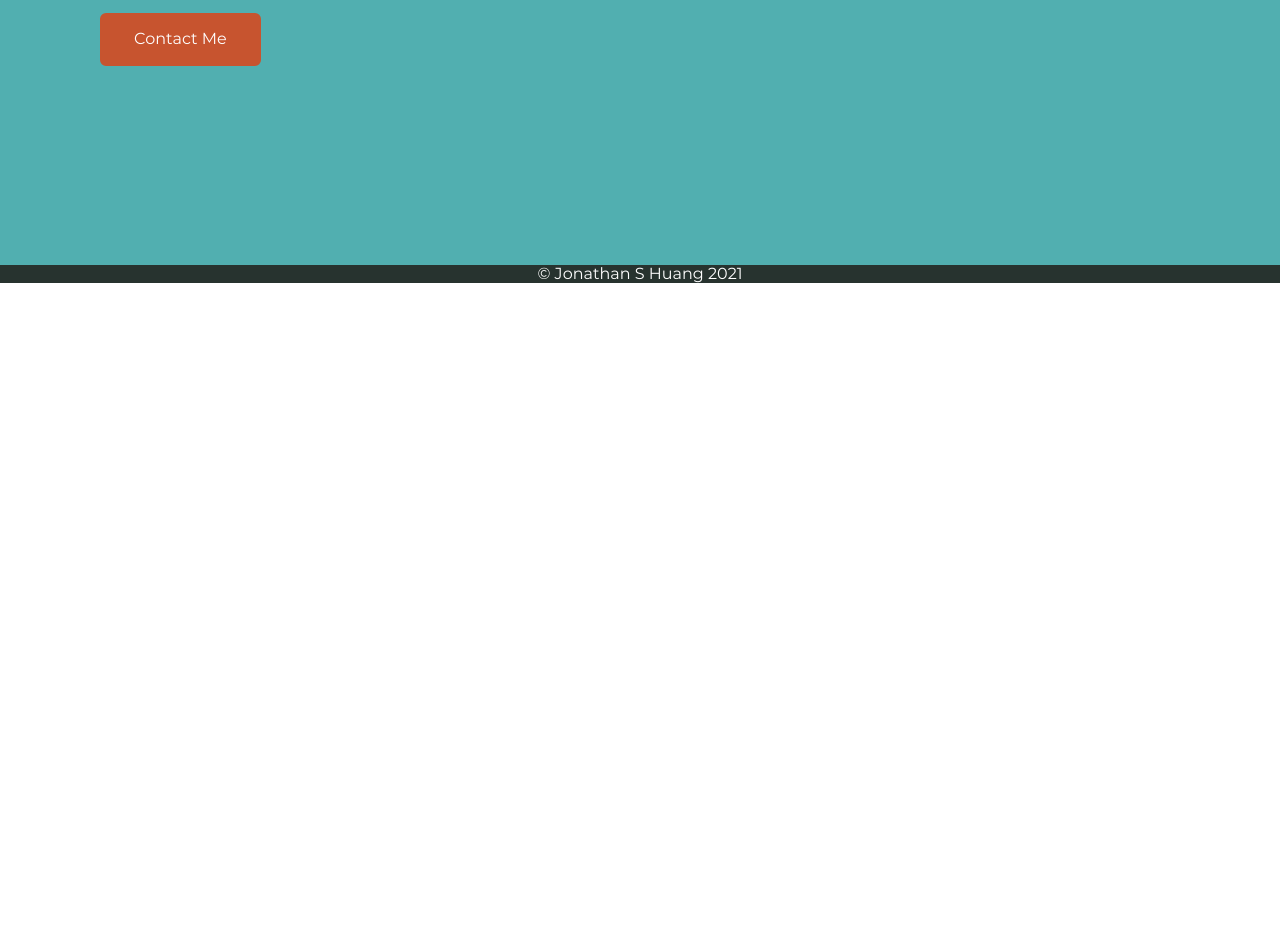
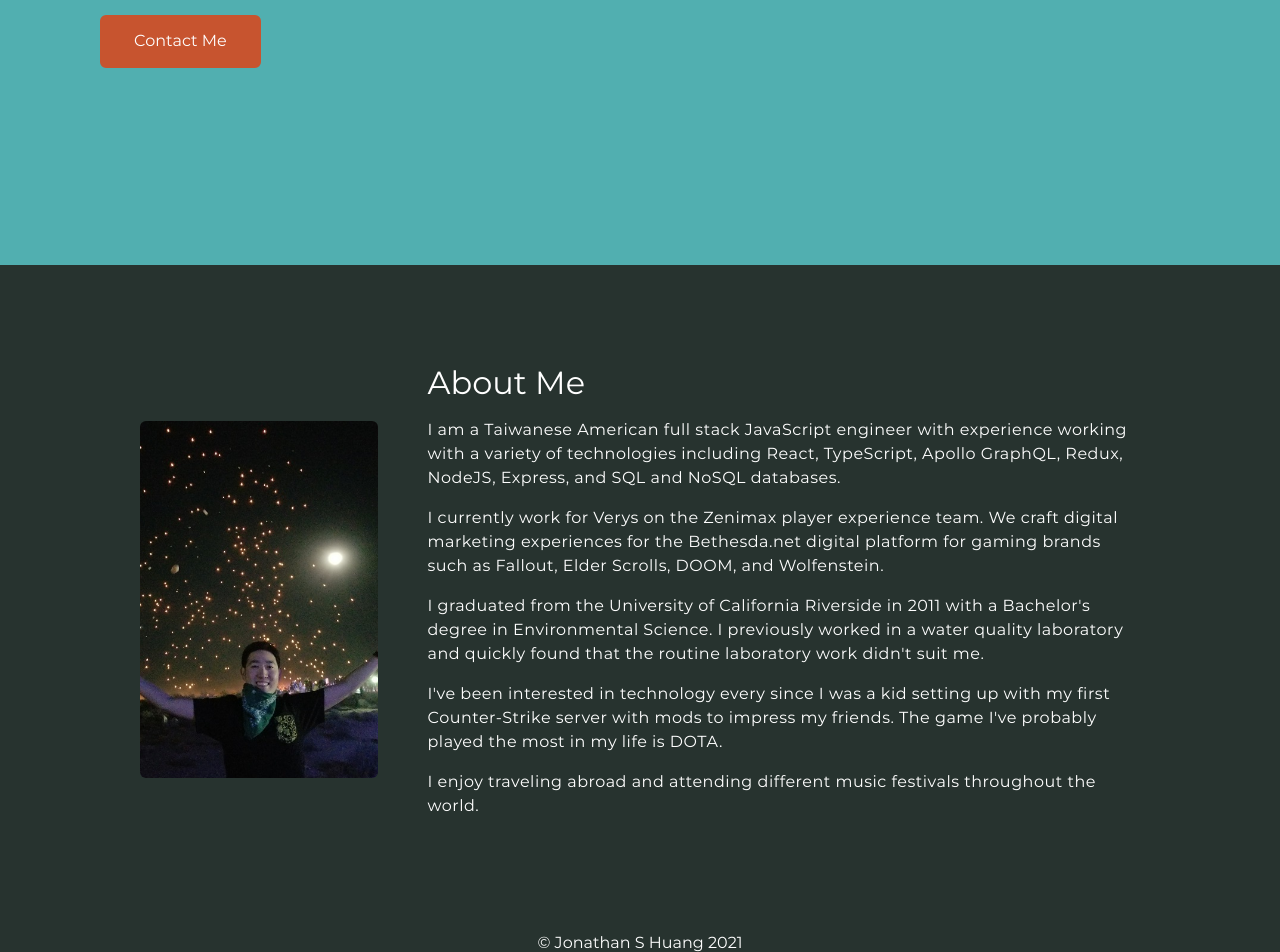
Before and after one commit to jhuan015/personal-website, a Gatsby site: page / in a window 1280 px wide. Shown: the part 519-1471 px from the top of the page. Before the commit the page ends 802 px from the top, so only its background shows below. Built offline with nearby package versions, Linux system fonts and the light colour scheme; Gatsby itself is replaced by a stand-in of ours.

Commit message:
feat: add about, picture slide,  and codegen

```diff
--- a/gatsby-browser.js
+++ b/gatsby-browser.js
@@ -13,4 +13,16 @@ exports.wrapPageElement = ({ element, props }) => (
   // including location, data, etc - you don't need to pass it
   <Layout {...props}>{element}</Layout>
 )
+
+const scrollTo = id => () => {
+  const el = document.querySelector(id)
+  if (el) return window.scrollTo(0, el.offsetTop - 70)
+  return false
+}
+
+exports.onRouteUpdate = ({ location: { hash } }) => {
+  if (hash) {
+    window.setTimeout(scrollTo(hash), 10)
+  }
+}
 /* eslint-enable */
--- a/gatsby-config.js
+++ b/gatsby-config.js
@@ -38,8 +38,9 @@ module.exports = {
         },
       },
     },
+    'gatsby-plugin-graphql-codegen',
     // this (optional) plugin enables Progressive Web App + Offline functionality
     // To learn more, visit: https://gatsby.dev/offline
-    // 'gatsby-plugin-offline',
+    'gatsby-plugin-offline',
   ],
 }
--- a/package.json
+++ b/package.json
@@ -7,6 +7,7 @@
     "animejs": "^3.2.1",
     "gatsby": "^3.0.1",
     "gatsby-plugin-gatsby-cloud": "^2.0.0",
+    "gatsby-plugin-graphql-codegen": "^2.7.1",
     "gatsby-plugin-image": "^1.0.0",
     "gatsby-plugin-manifest": "^3.0.0",
     "gatsby-plugin-offline": "^4.0.0",
--- a/src/components/about.tsx
+++ b/src/components/about.tsx
@@ -1,10 +1,68 @@
 import React from 'react'
+import styled from 'styled-components'
+import PictureSlide from './pictureSlide'
+
+const AboutStyles = styled.section`
+  padding: 0px 25px;
+  margin: 100px 20px;
+  justify-content: center;
+  align-items: center;
+  display: grid;
+  gap: 50px;
+  grid-template-columns: 1fr;
+  p {
+    line-height: 1.5;
+  }
+  .gatsby-image-wrapper {
+    margin: 0 15vw;
+  }
+  ${props => props.theme.breakpoints.up('md')} {
+    max-width: 1000px;
+    margin: 100px auto;
+    padding: 0 100px;
+    grid-template-columns: 1fr 3fr;
+    .gatsby-image-wrapper {
+      margin: 0;
+    }
+  }
+`
 
 const About: React.FC = () => {
   return (
-    <div>
-      <h1>About Me</h1>
-    </div>
+    <AboutStyles id="about">
+      <PictureSlide />
+      <div>
+        <h1>About Me</h1>
+        <p>
+          I am a Taiwanese American full stack JavaScript engineer with
+          experience working with a variety of technologies including React,
+          TypeScript, Apollo GraphQL, Redux, NodeJS, Express, and SQL and NoSQL
+          databases.
+        </p>
+        <p>
+          I currently work for Verys on the Zenimax player experience team. We
+          craft digital marketing experiences for the Bethesda.net digital
+          platform for gaming brands such as Fallout, Elder Scrolls, DOOM, and
+          Wolfenstein.
+        </p>
+        <p>
+          I graduated from the University of California Riverside in 2011 with a
+          Bachelor&apos;s degree in Environmental Science. I previously worked
+          in a water quality laboratory and quickly found that the routine
+          laboratory work didn&apos;t suit me.
+        </p>
+        <p>
+          I&apos;ve been interested in technology every since I was a kid
+          setting up with my first Counter-Strike server with mods to impress my
+          friends. The game I&apos;ve probably played the most in my life is
+          DOTA.
+        </p>
+        <p>
+          I enjoy traveling abroad and attending different music festivals
+          throughout the world.
+        </p>
+      </div>
+    </AboutStyles>
   )
 }
 
--- a/src/components/header.tsx
+++ b/src/components/header.tsx
@@ -58,8 +58,9 @@ const NavLinkStyles = styled.ul`
 `
 
 const MobileNavLinkStyles = styled.ul`
-  display: grid;
-  grid-template-columns: 1fr 1fr;
+  display: flex;
+  align-items: flex-end;
+  flex-direction: column;
   gap: 20px;
   list-style: none;
   margin: 0;
@@ -99,7 +100,7 @@ const Panel = styled.div`
   position: absolute;
   top: 0;
   right: 0;
-  width: 80vw;
+  width: 50vw;
   height: 100vh;
   background-color: ${props => props.theme.palette.primary.light};
   box-shadow: rgba(0, 0, 0, 0.22) 0px 11px 23px 5px;
--- a/src/components/hero.tsx
+++ b/src/components/hero.tsx
@@ -63,6 +63,10 @@ const InterestText = styled.h4`
   }
 `
 
+const DetailText = styled.p`
+  margin-bottom: 20px;
+`
+
 const wordList = [
   'Technology',
   'Gaming',
@@ -96,17 +100,17 @@ const Hero: React.FC = () => {
         <IntroText>Hi there 👋, my name is</IntroText>
         <h1>Jonathan Huang</h1>
         <InterestText>
-          Thing&apos;s that interest me are
+          Thing&apos;s that interest me are&nbsp;
           <SlidingText className="slideUp">
             {wordList.map((word, i) => {
-              return <span key={i}>&nbsp;{word}</span>
+              return <span key={i}>{word}</span>
             })}
           </SlidingText>
         </InterestText>
-        <p>
+        <DetailText>
           I&apos;m a software engineer based in Irvine, CA specializing in front
           end development.
-        </p>
+        </DetailText>
         <div>
           <FilledButton href="mailto:jhuan015@ucr.edu?subject=Hi there">
             Contact Me
--- /dev/null
+++ b/src/components/pictureSlide.tsx
@@ -0,0 +1,56 @@
+import { graphql, useStaticQuery } from 'gatsby'
+import React, { useCallback, useEffect, useState } from 'react'
+import { GatsbyImage } from 'gatsby-plugin-image'
+import { Query } from '../../graphql-types'
+import styled from 'styled-components'
+
+const GatsbyImageStyled = styled(GatsbyImage)`
+  border-radius: 6px;
+`
+
+const PictureSlide: React.FC = () => {
+  const [index, setIndex] = useState(0)
+  const data: Query = useStaticQuery(graphql`
+    query {
+      allFile(filter: { relativeDirectory: { eq: "bg" } }) {
+        edges {
+          node {
+            id
+            name
+            childImageSharp {
+              gatsbyImageData(
+                width: 400
+                height: 600
+                placeholder: TRACED_SVG
+                formats: [AUTO, WEBP, AVIF]
+              )
+            }
+          }
+        }
+      }
+    }
+  `)
+  const length = data.allFile.edges.length - 1
+  const nextSlide = useCallback(
+    () => (index === length ? setIndex(0) : setIndex(index + 1)),
+    [index]
+  )
+  const { node } = data.allFile.edges[index]
+
+  useEffect(() => {
+    const interval = window.setInterval(() => {
+      nextSlide()
+    }, 5000)
+    return () => window.clearInterval(interval)
+  }, [nextSlide])
+
+  return (
+    <GatsbyImageStyled
+      key={node.id}
+      alt={node.name}
+      image={node.childImageSharp?.gatsbyImageData}
+    />
+  )
+}
+
+export default PictureSlide
--- a/src/pages/index.tsx
+++ b/src/pages/index.tsx
@@ -1,6 +1,4 @@
 import React from 'react'
-import { StaticImage } from 'gatsby-plugin-image'
-
 import SEO from '../components/SEO'
 import About from '../components/about'
 import Hero from '../components/hero'
@@ -9,8 +7,7 @@ const IndexPage: React.FC = () => (
   <>
     <SEO title="Home" />
     <Hero />
-    {/* <About />
-    <StaticImage src="../assets/images/tomorrowland.jpg" alt="tomorrowland" /> */}
+    <About />
   </>
 )
 
--- a/src/styles/GlobalStyles.ts
+++ b/src/styles/GlobalStyles.ts
@@ -11,6 +11,7 @@ const GlobalStyles = createGlobalStyle<{ theme: ThemeType }>`
     box-sizing: border-box;
     position: relative;
     font-family: Montserrat, -apple-system, BlinkMacSystemFont, 'Segoe UI', Roboto, Oxygen, Ubuntu, Cantarell, 'Open Sans', 'Helvetica Neue', sans-serif;
+    scroll-behavior: smooth;
   }
   body {
   margin: 0;
@@ -24,9 +25,15 @@ const GlobalStyles = createGlobalStyle<{ theme: ThemeType }>`
     text-decoration: none;
     :hover {
       cursor: pointer;
+      color: ${props => props.theme.palette.primary.dark};
     }
     :focus {
       outline: ${props => props.theme.palette.text.primary} 2px dashed;
+    }
+    li {
+      :hover {
+      color: ${props => props.theme.palette.primary.dark};
+      }
     }
   }
   p, li {
--- a/types/index.d.ts
+++ b/types/index.d.ts
@@ -1,2 +1,3 @@
 declare module '*.jpg'
 declare module '*.svg'
+declare module 'gatsby-image-background-slider'
```
Also changed, not shown: src/assets/images/bg/japan.jpg (added), src/assets/images/bg/rise.jpg (added), src/assets/images/bg/temple.jpg (added), src/assets/images/bg/yoshi.jpg (added), 5 other files.
